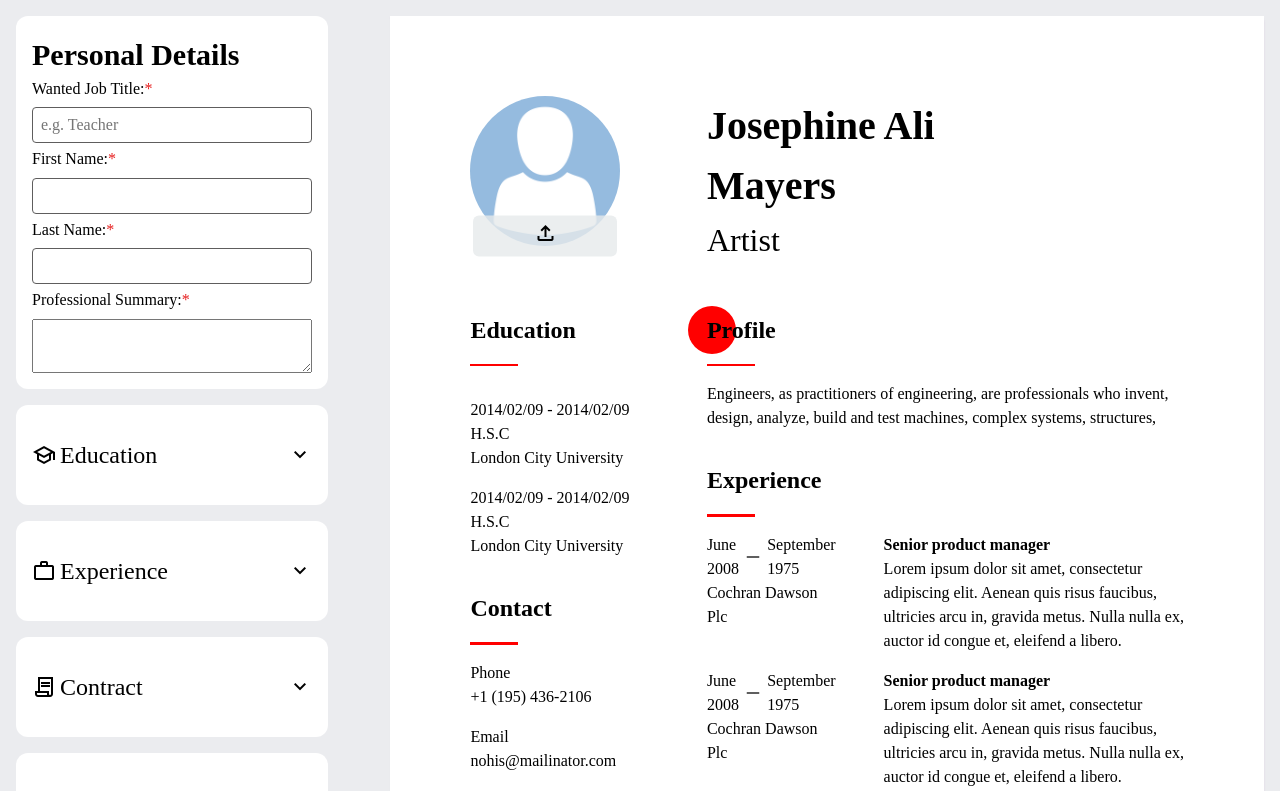
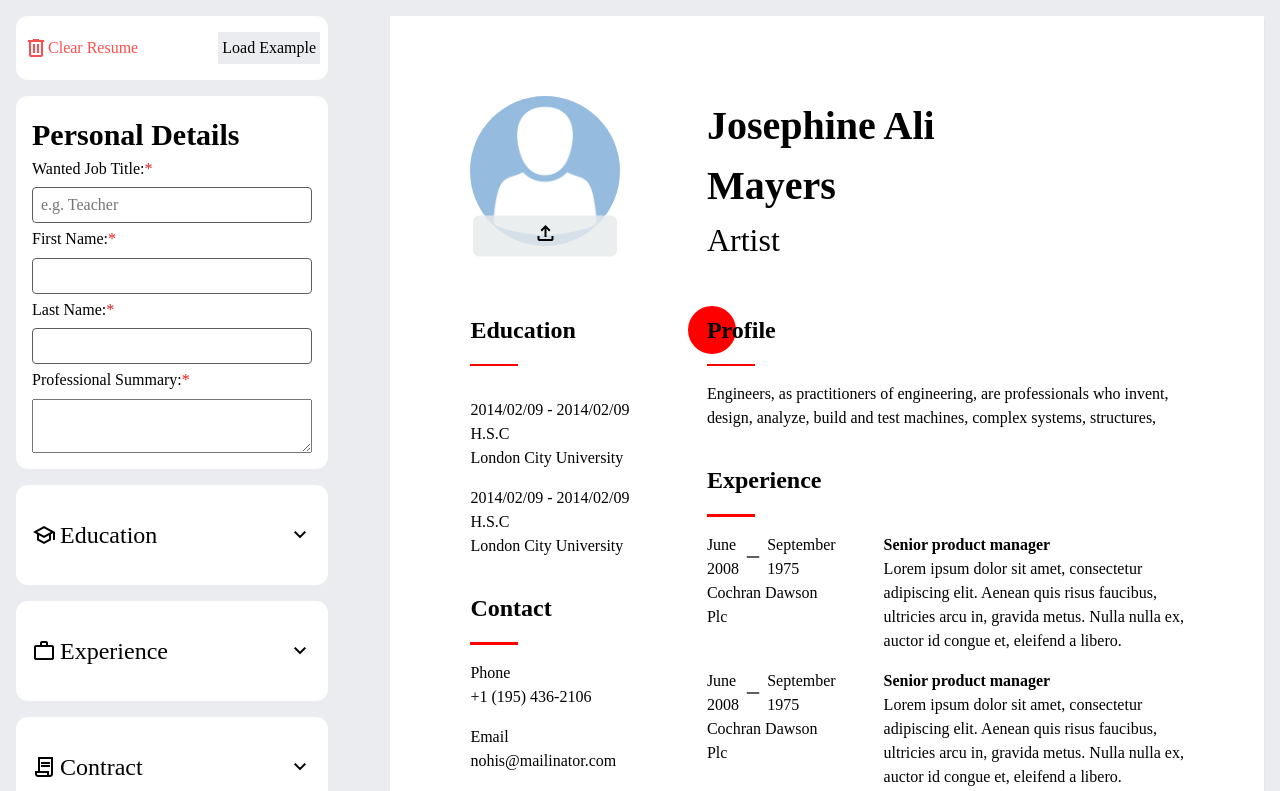
Before and after one commit to ZTanvir/cv-maker, a React (Vite) app: page / in a window 1280 px wide. Shown: the top 791 px of the page. Built offline with nearby package versions, Linux system fonts and the light colour scheme.

Commit message:
feature: CvDataControl component load or clear sample data

```diff
--- /dev/null
+++ b/src/Components/CvInfo/CvDataControl/CvDataControl.jsx
@@ -0,0 +1,17 @@
+import styles from "../../../styles/cvDataControl.module.css";
+
+const CvDataControl = ({ handleClearBtn, handleLoadBtn }) => {
+    return (
+        <section className={styles.cvDataControlContainer}>
+            <div className={styles.clearBtn} onClick={handleClearBtn}>
+                <span className="material-symbols-outlined">delete</span> Clear
+                Resume
+            </div>
+            <div className={styles.loadBtn} onClick={handleLoadBtn}>
+                Load Example
+            </div>
+        </section>
+    );
+};
+
+export default CvDataControl;
--- a/src/Components/CvInfo/CvInfo.jsx
+++ b/src/Components/CvInfo/CvInfo.jsx
@@ -12,15 +12,28 @@ import ExperienceFormData from "./UserInfo/FormData/ExperienceFormData.js";
 import ContractFormData from "./UserInfo/FormData/ContractFormData.js";
 import SkillFormData from "./UserInfo/FormData/SkillFormData.js";
 import InstituteInfo from "./UserInfo/InstituteInfo.jsx";
+import CvDataControl from "../CvInfo/CvDataControl/CvDataControl.jsx";
 
 import styles from "../../styles/cvInfo.module.css";
 import { useState } from "react";
 
 const CvInfo = ({ cvData, setCvData }) => {
+    // Toggle section
     const [activeIndex, setActiveIndex] = useState(false);
+
+    const handleClearBtn = (e) => {
+        console.log("Clear Btn");
+    };
+    const handleLoadBtn = (e) => {
+        console.log("Load btn");
+    };
 
     return (
         <section className={styles.cvInFo}>
+            <CvDataControl
+                handleClearBtn={handleClearBtn}
+                handleLoadBtn={handleLoadBtn}
+            />
             <PersonalDetails cvData={cvData} updateCvData={setCvData} />
             <InstituteInfo
                 formData={EducationFormData}
--- /dev/null
+++ b/src/styles/cvDataControl.module.css
@@ -0,0 +1,20 @@
+.cvDataControlContainer {
+    display: flex;
+    padding: 1rem 0.5rem;
+    justify-content: space-between;
+    background-color: #ffffff;
+    border-radius: 0.75rem;
+}
+.clearBtn {
+    color: #fc5050;
+    display: flex;
+    justify-content: center;
+    align-items: center;
+}
+.loadBtn {
+    background-color: #ebecef;
+    padding: 0.25rem;
+}
+:is(.clearBtn, .loadBtn) {
+    cursor: pointer;
+}
```
